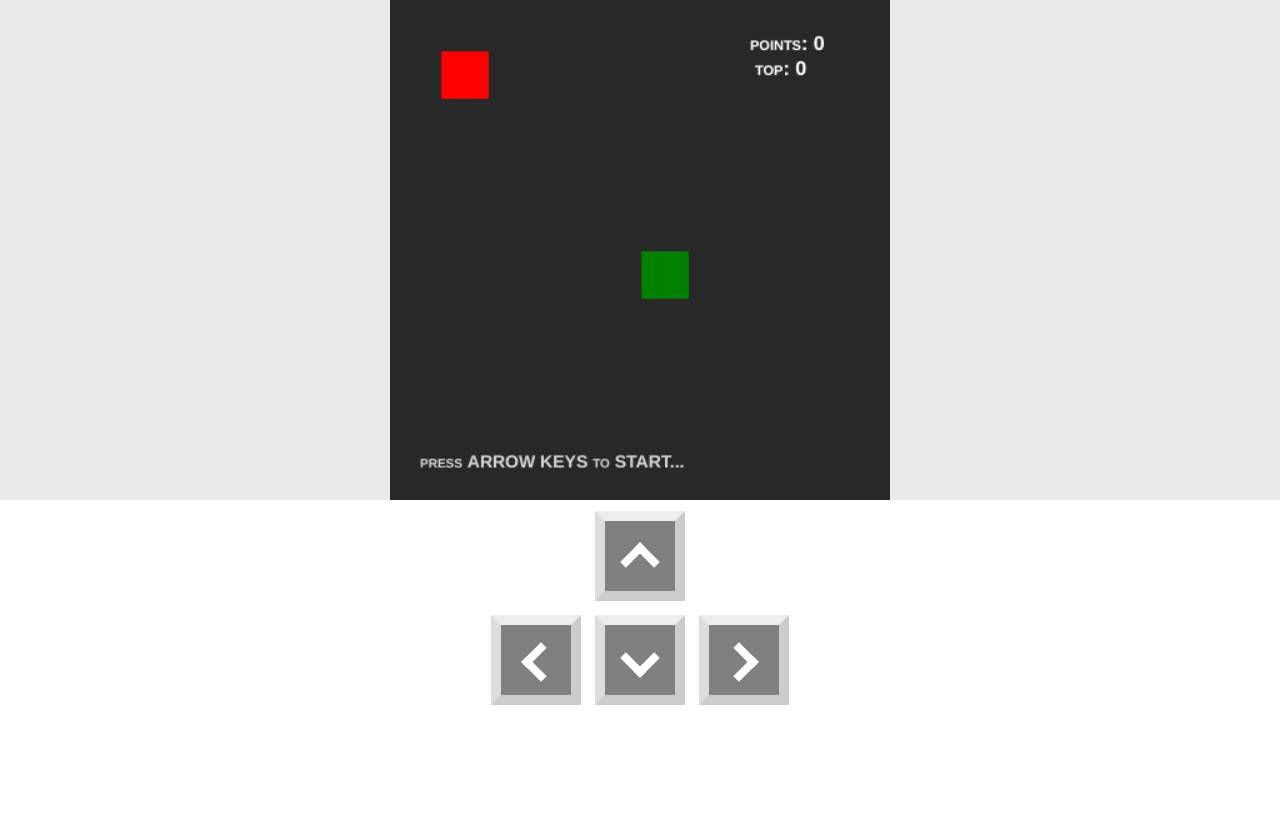
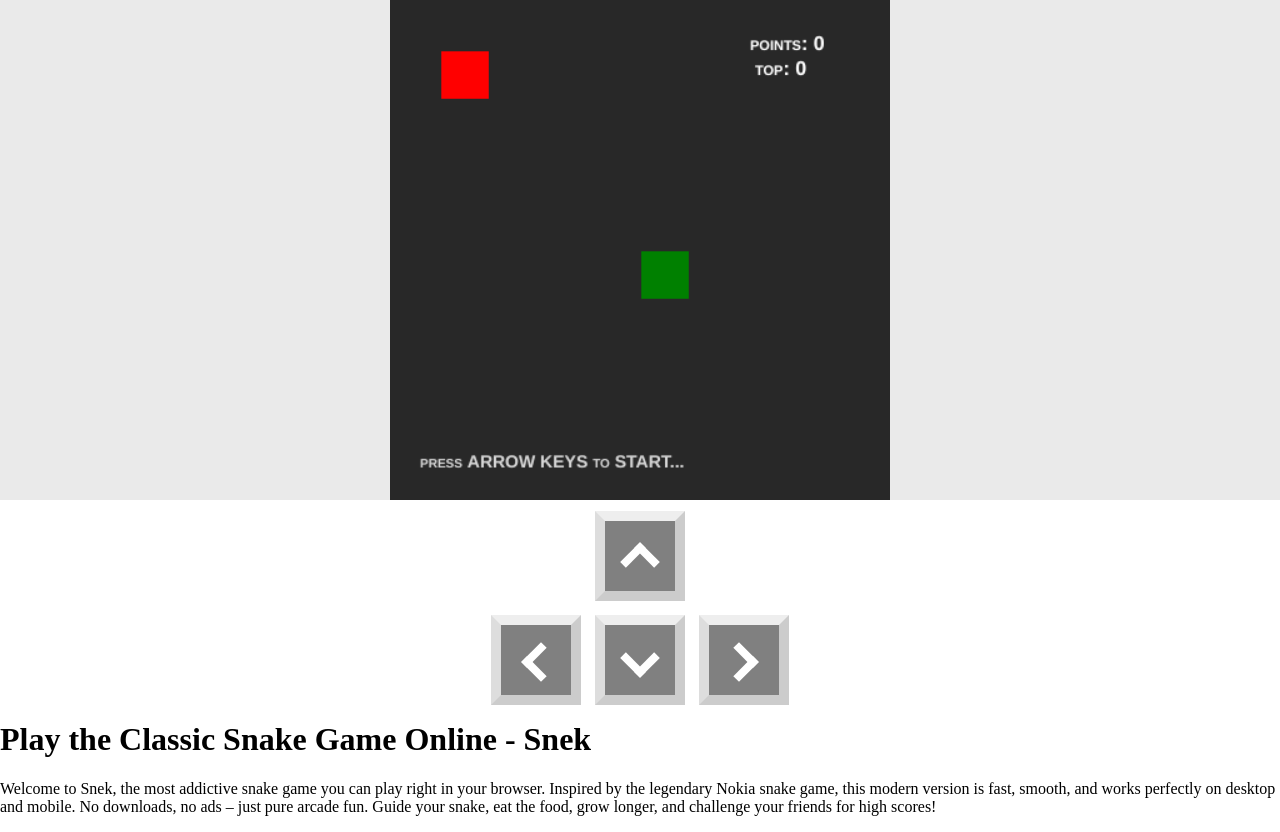
Before and after one commit to WebDeveloperAK/game, a plain HTML site: page index.html in a window 1280 px wide. Before the commit the page ends 800 px from the top, so only its background shows below. Drawn offline with Linux system fonts and the light colour scheme.

Commit message:
Update index.html

```diff
--- a/index.html
+++ b/index.html
@@ -72,5 +72,8 @@
 	    <i class="chevron right"></i></a>
 	</div>
 	<script type="text/javascript" src="game.js"></script>
+	<h1>Play the Classic Snake Game Online - Snek</h1>
+<p>Welcome to Snek, the most addictive snake game you can play right in your browser. Inspired by the legendary Nokia snake game, this modern version is fast, smooth, and works perfectly on desktop and mobile. No downloads, no ads – just pure arcade fun. Guide your snake, eat the food, grow longer, and challenge your friends for high scores!</p>
+
 </body>
 </html>
```
